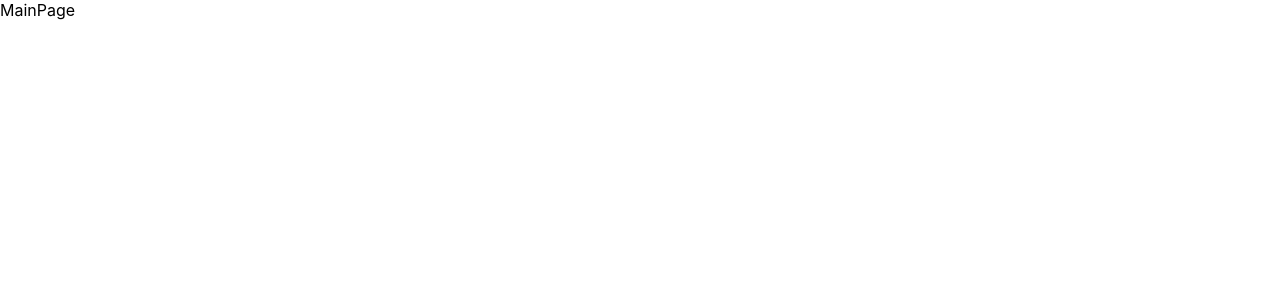
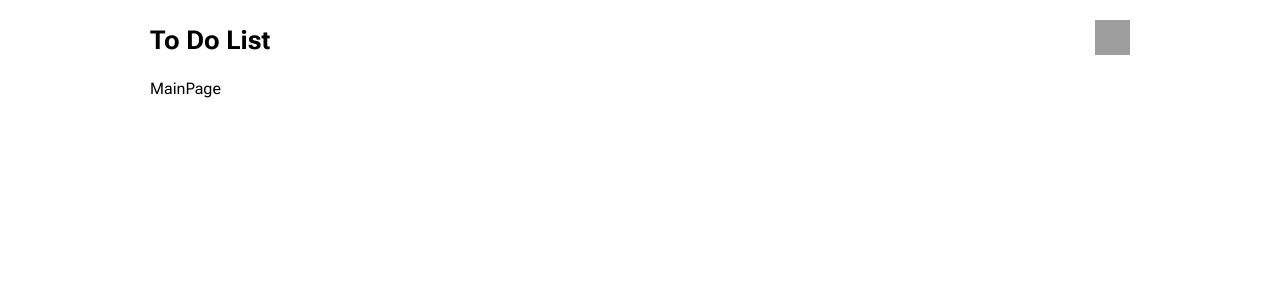
Before and after one commit to DaniilBenyash/Innowise-Lab-Internship-Level-1-Clever-to-do-list, a React (Create React App) app: page / in a window 1280 px wide. Shown: the top 300 px of the page. Built offline with nearby package versions, Linux system fonts and the light colour scheme; grey boxes are pictures that could not be loaded.

Commit message:
feat: header

```diff
--- /dev/null
+++ b/src/components/Header/Header.scss
@@ -0,0 +1,11 @@
+.header{
+    display: flex;
+    align-items: center;
+    justify-content: space-between;
+    padding: 20px 0;
+
+    &__title{
+        font-size: 26px;
+        font-weight: 700;
+    }
+}
--- /dev/null
+++ b/src/components/Header/Header.tsx
@@ -0,0 +1,20 @@
+import React from 'react';
+import './Header.scss';
+import { Link } from 'react-router-dom';
+
+export const Header = () => {
+    return (
+        <header className='header'>
+            <Link to='/'>
+                <h1 className='header__title'>To Do List</h1>
+            </Link>
+            <div>
+                <div>
+                    <Link to='/signin' className='header__link'>
+                        <img width="35" height="35" src="https://img.icons8.com/ios-filled/50/guest-male--v1.png" alt="guest-male--v1"/>
+                    </Link>
+                </div>
+            </div>
+        </header>
+    )
+}
--- a/src/index.scss
+++ b/src/index.scss
@@ -1,12 +1,19 @@
+@import url('https://fonts.googleapis.com/css2?family=Roboto+Flex:opsz,wght@8..144,300;8..144,400;8..144,500;8..144,600;8..144,700&display=swap');
+
 * {
   margin: 0;
   padding: 0;
   box-sizing: border-box;
 }
 body {
-  font-family: -apple-system, BlinkMacSystemFont, 'Segoe UI', 'Roboto', 'Oxygen',
-    'Ubuntu', 'Cantarell', 'Fira Sans', 'Droid Sans', 'Helvetica Neue',
-    sans-serif;
-  -webkit-font-smoothing: antialiased;
-  -moz-osx-font-smoothing: grayscale;
+  font-family: 'Roboto Flex', sans-serif;
+  padding: 0 150px;
 }
+a {
+  color:inherit;
+  text-decoration: none;
+}
+
+a:visited {
+  color: inherit;
+}
--- a/src/page/MainPage/MainPage.jsx
+++ b/src/page/MainPage/MainPage.jsx
@@ -1,6 +1,9 @@
+import { Header } from "../../components/Header/Header.tsx"
+
 export const MainPage = () => {
     return (
         <div>
+            <Header/>
             MainPage
         </div>
     )
```
Also changed, not shown: src/assets/image/sign-in.png (added).
